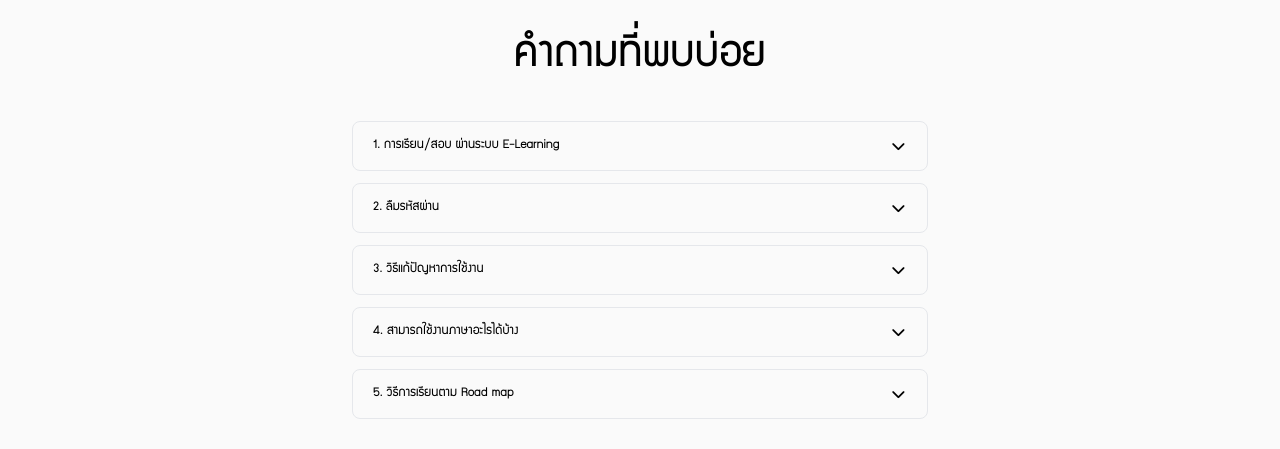
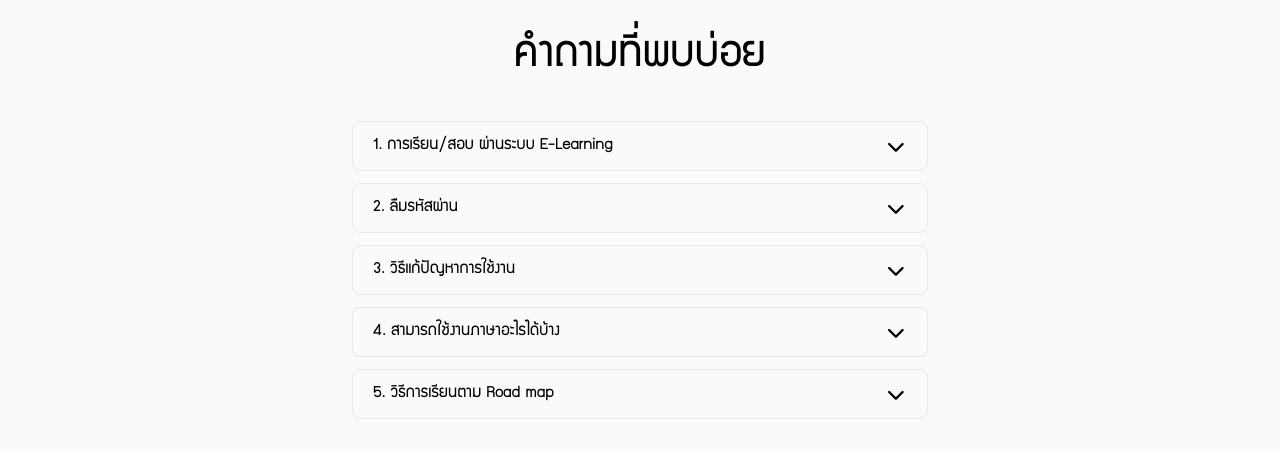
Before and after one commit to Aekkasit075/toyo-react, a Next.js app: page / in a window 1280 px wide. Shown: the part 4020-4469 px from the top of the page. Built offline with nearby package versions, Linux system fonts and the light colour scheme.

Commit message:
increase the font QA

```diff
--- a/components/qa/qaSection.tsx
+++ b/components/qa/qaSection.tsx
@@ -62,7 +62,7 @@ export default function FAQSection() {
                 onClick={() =>
                   setOpen(open === index ? null : index)
                 }
-                className="w-full h-[48px] px-5 flex items-center justify-between text-sm"
+                className="w-full h-[48px] px-5 flex items-center justify-between text-lg"
               >
 
                 <span>
```
